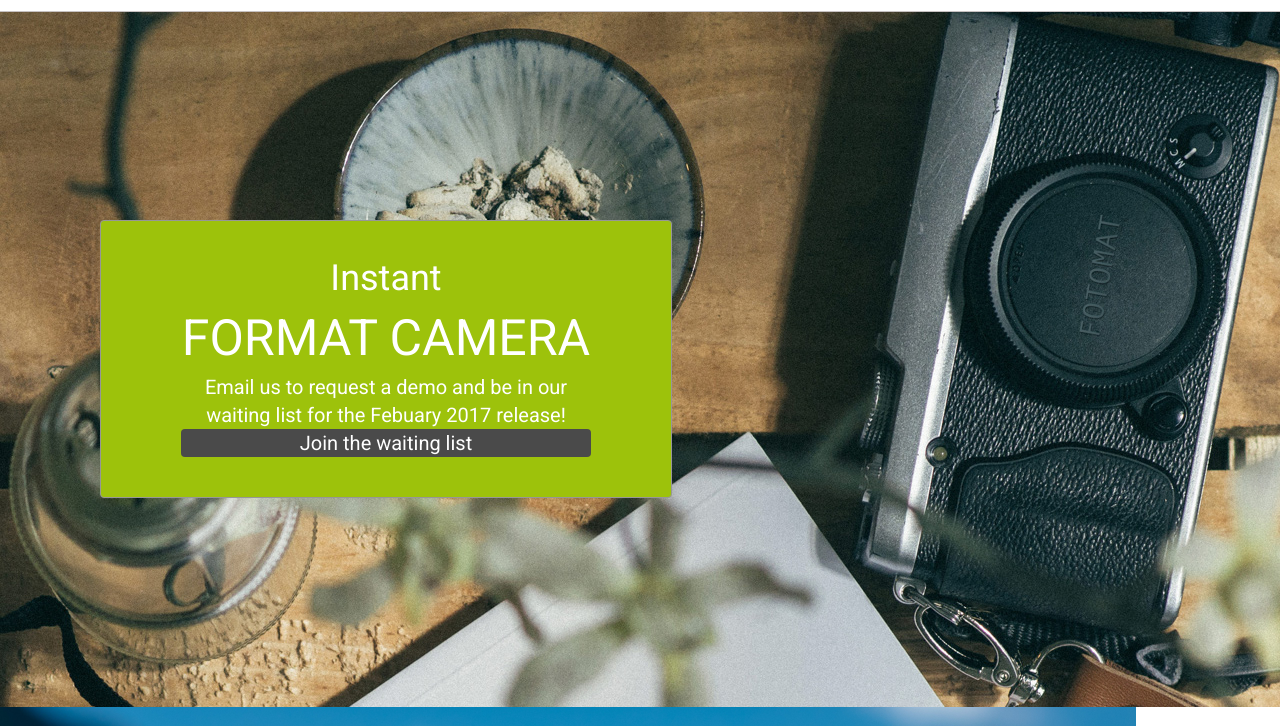
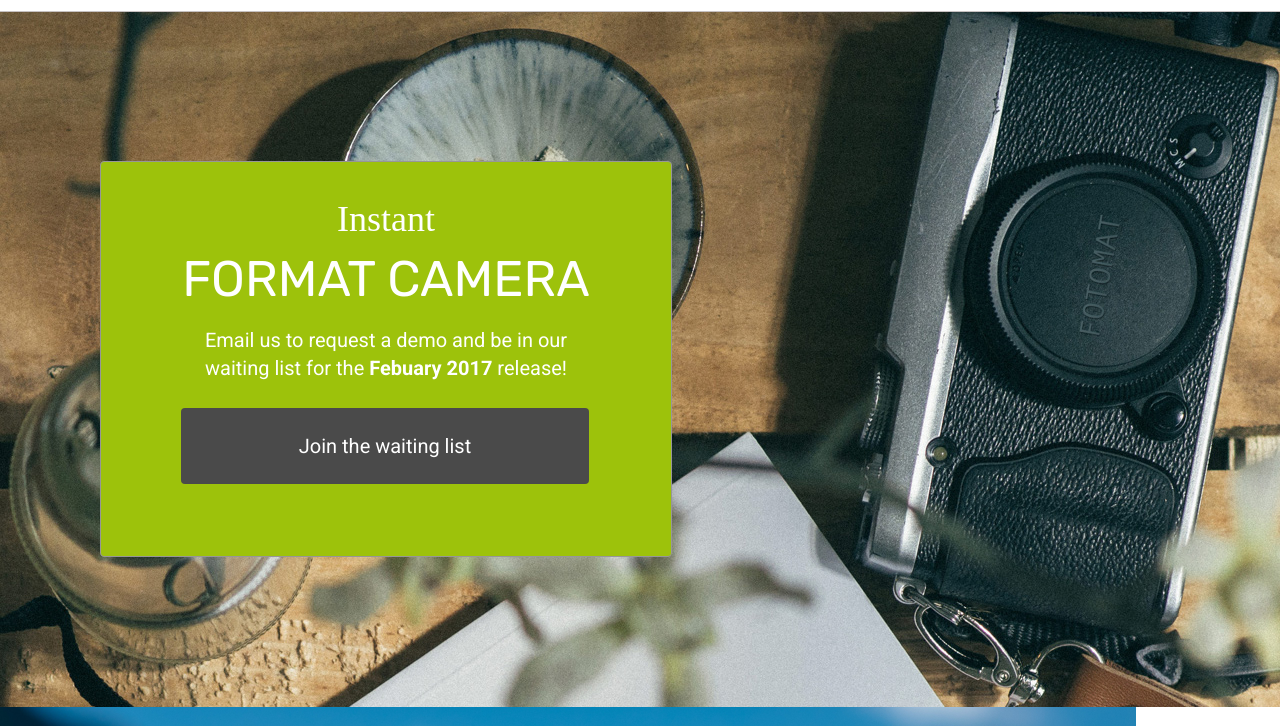
Before and after one commit to KrisErdahl/Fotomatic_fix, a plain HTML site: page index.html in a window 1280 px wide. Shown: the part 74-800 px from the top of the page. Drawn offline with Linux system fonts and the light colour scheme; files whose address does not match are found by name; a web font is replaced by a local one.

Commit message:
resolve main center

```diff
--- a/resources/css/style.css
+++ b/resources/css/style.css
@@ -14,10 +14,39 @@ html {
   text-align: center;
 }
 
+.cursive {
+  font-family: damion;
+}
+
+.striking {
+  font-family: rubik;
+  font-size: 3.125rem;
+  line-height: 1.4;
+  margin-bottom: .75rem;
+}
+
+.email span {
+  font-family: roboto;
+  font-size: 1.25rem;
+  line-height: 1.4;
+}
+.email span strong {
+  font-weight: bold;
+}
+
 .button {
   border-radius: 4px;
   background-color: #4a4a4a;
+  width: 25.5rem;
   color: white;
+  margin-top: 1.625rem;
+  margin-bottom: 2rem;
+  font-family: roboto;
+  font-weight: medium;
+  font-size: 1.25rem;
+  line-height: 1.4;
+  padding-top: 1.5rem;
+  padding-bottom: 1.5rem;
 }
 
 .image-container {
@@ -135,7 +164,7 @@ header .mobile {
   border: solid 1px #979797;
   border-radius: 4px;
   background-color: #9dc20b;
-  margin-left: 6.25rem;
+  margin: 10.625rem 0rem 10.625rem 6.25rem;
 }
 
 #sign-up-cta .content {
```
